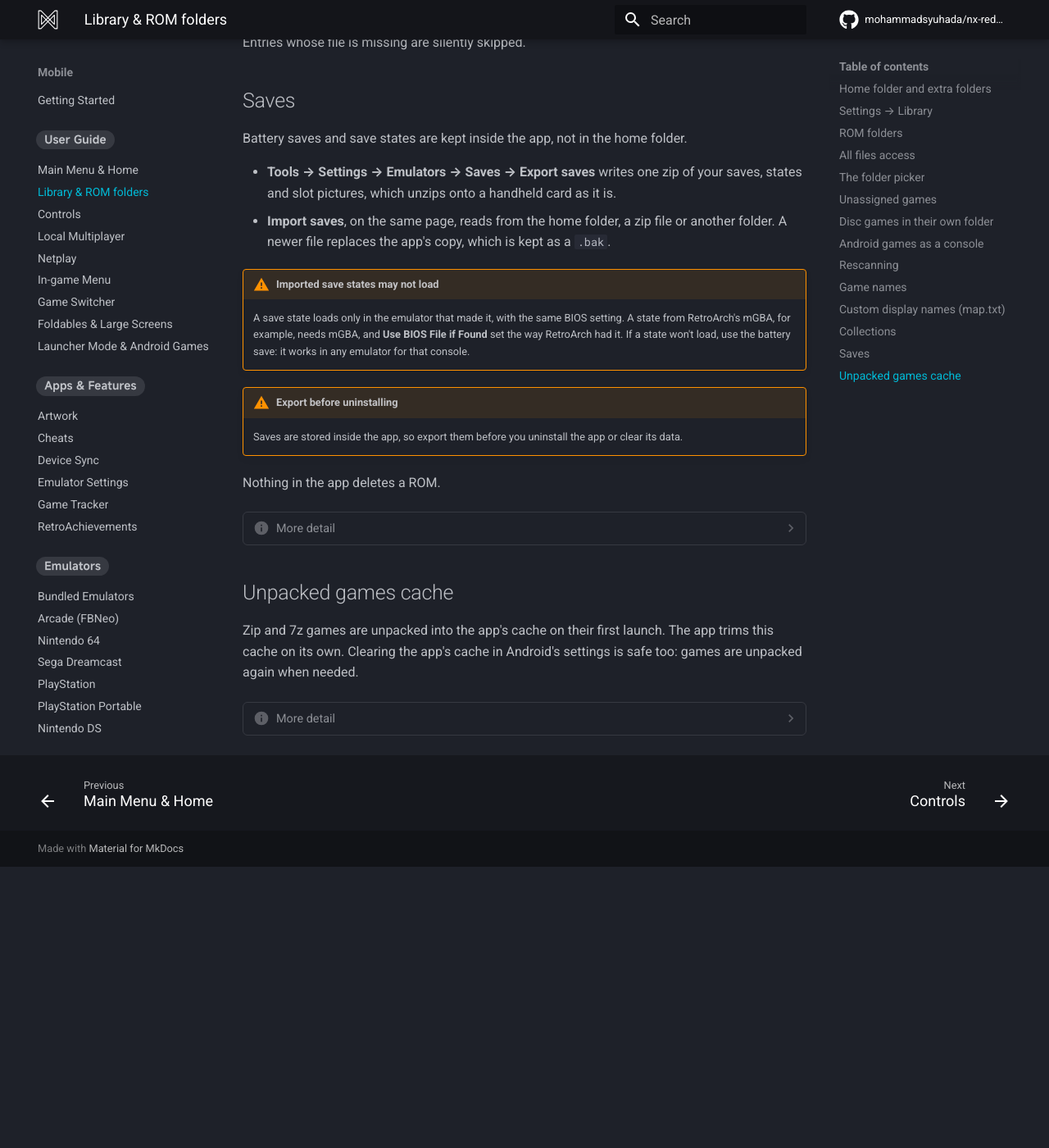
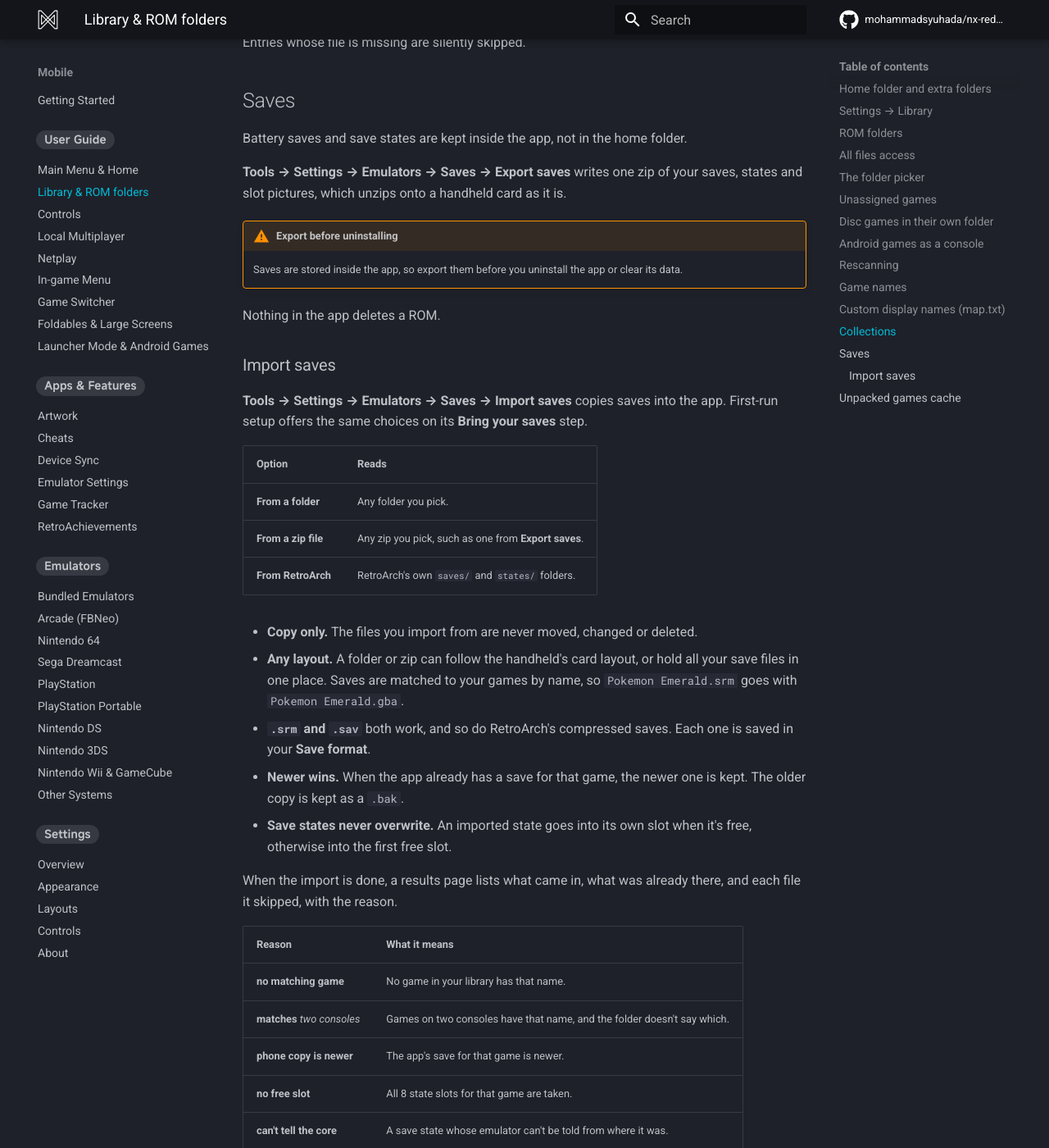
Before and after one commit to mohammadsyuhada/nx-redux-docs, an MkDocs documentation site: the page built from docs/mobile/library.md, in a window 1280 px wide and 1400 px high, scrolled down 5502 px. Shown: the whole window at 82% size. Built offline with MkDocs 1.6.1 and Material for MkDocs 9.7.7, drawn with Linux system fonts in a browser that asks for light colours; comment, search, counter and statistics services are not loaded; before the commit the page ends 6559 px from its top, so only the background shows below that; some of the changed text lies outside the part shown.

Commit message:
docs(mobile): import saves from a folder, a zip or RetroArch, and setup's Bring your saves step

```diff
--- a/docs/mobile/getting-started.md
+++ b/docs/mobile/getting-started.md
@@ -71,14 +71,16 @@
    games on your phone. See [Choose a home folder](#choose-a-home-folder).
 5. **Your handheld.** If you also play on an NX Redux handheld, setup matches
    its save formats and offers a [Device Sync](device-sync.md).
-6. **Artwork.** Fetch box art and screenshots in the background. See
+6. **Bring your saves.** Copy battery saves and save states from a folder, a
+   zip file or RetroArch. See [Import saves](library.md#import-saves).
+7. **Artwork.** Fetch box art and screenshots in the background. See
    [Artwork](artwork.md).
-7. **RetroAchievements.** Sign in, then download the achievement data in the
+8. **RetroAchievements.** Sign in, then download the achievement data in the
    background. See [RetroAchievements](retroachievements.md).
-8. **Customise the layout?** Pick the menu's look page by page, each with a
+9. **Customise the layout?** Pick the menu's look page by page, each with a
    picture, or keep the defaults. See [Menu Layouts](layouts.md).
-9. **Accents.** Pick your **Accent** and **Secondary accent**.
-10. **Ready, player one.** Press **Press Start** to open the main menu.
+10. **Accents.** Pick your **Accent** and **Secondary accent**.
+11. **Ready, player one.** Press **Press Start** to open the main menu.
 
 Everything setup asks can be changed later in **Tools → Settings**.
 
--- a/docs/mobile/library.md
+++ b/docs/mobile/library.md
@@ -234,12 +234,50 @@
 Battery saves and save states are kept inside the app, not in the home
 folder.
 
-- **Tools → Settings → Emulators → Saves → Export saves** writes one zip of
-  your saves, states and slot pictures, which unzips onto a handheld card as it
-  is.
-- **Import saves**, on the same page, reads from the home folder, a zip file
-  or another folder. A newer file replaces the app's copy, which is kept as a
-  `.bak`.
+**Tools → Settings → Emulators → Saves → Export saves** writes one zip of
+your saves, states and slot pictures, which unzips onto a handheld card as it
+is.
+
+!!! warning "Export before uninstalling"
+    Saves are stored inside the app, so export them before you uninstall the
+    app or clear its data.
+
+Nothing in the app deletes a ROM.
+
+### Import saves
+
+**Tools → Settings → Emulators → Saves → Import saves** copies saves into the
+app. First-run setup offers the same choices on its **Bring your saves** step.
+
+| Option | Reads |
+|--------|-------|
+| **From a folder** | Any folder you pick. |
+| **From a zip file** | Any zip you pick, such as one from **Export saves**. |
+| **From RetroArch** | RetroArch's own `saves/` and `states/` folders. |
+
+- **Copy only.** The files you import from are never moved, changed or
+  deleted.
+- **Any layout.** A folder or zip can follow the handheld's card layout, or
+  hold all your save files in one place. Saves are matched to your games by
+  name, so `Pokemon Emerald.srm` goes with `Pokemon Emerald.gba`.
+- **`.srm` and `.sav`** both work, and so do RetroArch's compressed saves.
+  Each one is saved in your **Save format**.
+- **Newer wins.** When the app already has a save for that game, the newer
+  one is kept. The older copy is kept as a `.bak`.
+- **Save states never overwrite.** An imported state goes into its own slot
+  when it's free, otherwise into the first free slot.
+
+When the import is done, a results page lists what came in, what was already
+there, and each file it skipped, with the reason.
+
+| Reason | What it means |
+|--------|---------------|
+| **no matching game** | No game in your library has that name. |
+| **matches** *two consoles* | Games on two consoles have that name, and the folder doesn't say which. |
+| **phone copy is newer** | The app's save for that game is newer. |
+| **no free slot** | All 8 state slots for that game are taken. |
+| **can't tell the core** | A save state whose emulator can't be told from where it was. |
+| **could not be read** | The file couldn't be read, or is damaged. |
 
 !!! warning "Imported save states may not load"
     A save state loads only in the emulator that made it, with the same BIOS
@@ -247,13 +285,27 @@
     **Use BIOS File if Found** set the way RetroArch had it. If a state won't
     load, use the battery save: it works in any emulator for that console.
 
-!!! warning "Export before uninstalling"
-    Saves are stored inside the app, so export them before you uninstall the
-    app or clear its data.
+??? info "More detail"
+    - **From RetroArch** reads `Android/media/com.retroarch/RetroArch/`, and
+      RetroArch Plus and 32-bit's folders when they're there. Without
+      **All files access** it asks you to pick RetroArch's folder.
+    - RetroArch's folder names, such as `saves/mGBA/`, tell the import which
+      console and emulator a file is for. A save in one folder for all
+      consoles is matched by name alone.
+    - A state is only taken when its emulator can be told: from RetroArch's
+      folder for that emulator, from the handheld's card layout, or when its
+      console has a single emulator. Loose states in a folder or zip of your
+      own are skipped.
+    - A game in your home folder and an extra folder counts once.
+    - Files that aren't saves or states, such as ROMs and configs, are only
+      counted, as **other files ignored**.
+    - Running the same import again shows the files as **already here**.
+    - A folder or zip in the handheld's card layout is copied as it is laid
+      out, saves for games you haven't added yet included. A save from
+      `Saves/GPGX/` goes with the console whose games hold its game. With
+      none or several, it goes to Sega Genesis.
 
-Nothing in the app deletes a ROM.
-
-??? info "More detail"
+??? info "More detail: where saves are kept"
     - Saves are kept in the handheld's card layout. The home folder holds
       only `Roms/`, `Bios/` and `Collections/`.
     - Saves and BIOS are kept per console, in `Saves/<TAG>/` and
```
Also changed, not shown: other parts of docs/mobile/library.md (+0 -2 lines).
